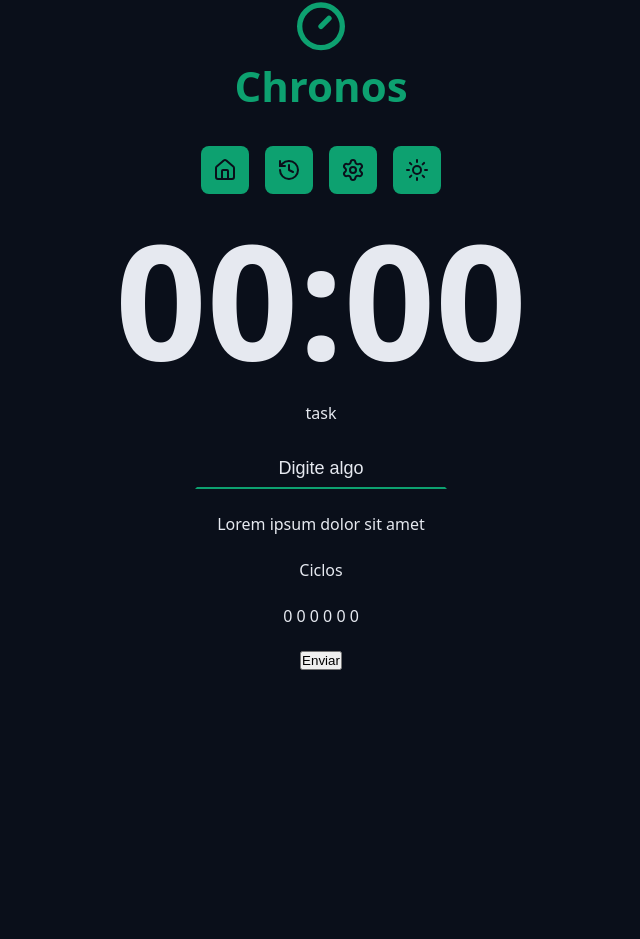
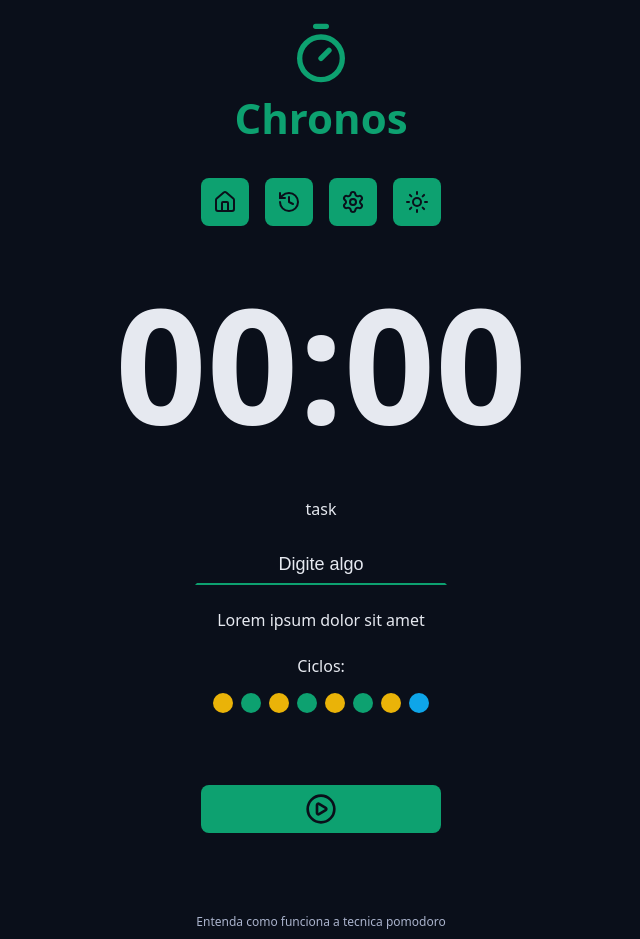
Before and after one commit to ravibarbosals/chronos-pomodoro, a React (Vite) app: page / in a window 1280 px wide. Shown: the part 43-982 px from the top of the page, without its empty margins (319-959 px from the left). Before the commit the page ends 800 px from the top, so only its background shows below. Built offline with nearby package versions, Linux system fonts and the light colour scheme.

Commit message:
feat: add Cycles, DefaultButton, and Footer components; refactor App layout and styles

```diff
--- a/src/App.tsx
+++ b/src/App.tsx
@@ -6,8 +6,13 @@
 
 import './styles/theme.css';
 import './styles/global.css';
+import { Cycles } from './components/Cycles';
+import { DefaultButton } from './components/DefaultButton';
+import { PlayCircleIcon } from 'lucide-react';
+import { Footer } from './components/Footer';
 
 export function App() {
+
   return (
     <>
       <Container>
@@ -38,14 +43,17 @@
           </div>
 
           <div className='formRow'>
-            <p>Ciclos</p>
-            <p> 0 0 0 0 0 0</p>
+            <Cycles />
           </div>
 
           <div className='formRow'>
-            <button>Enviar</button>
+            <DefaultButton icon={<PlayCircleIcon />} color='green' />
           </div>
         </form>
+      </Container>
+
+      <Container>
+        <Footer />
       </Container>
     </>
   );
--- a/src/components/Container.mocule.css
+++ /dev/null
@@ -1,12 +0,0 @@
-.container-fluid {
-    max-width: auto;
-}
-
-.container {
-    max-width: 98rem;
-    margin: 0 auto;
-}
-
-.content {
-    margin: 3.2rem;
-}
--- a/src/components/Container.tsx
+++ /dev/null
@@ -1,13 +0,0 @@
-import React from 'react';
-
-type ContainerProps = {
-  children: React.ReactNode;
-};
-
-export function Container({ children }: ContainerProps) {
-  return (
-    <div className='container'>
-      <div className='content'>{children}</div>
-    </div>
-  );
-}
--- /dev/null
+++ b/src/components/Cycles/index.tsx
@@ -0,0 +1,20 @@
+import styles from './styles.module.css';
+
+export function Cycles() {
+  return (
+    <div className={styles.cycles}>
+      <span>Ciclos:</span>
+
+      <div className={styles.cycleDots}>
+        <span className={`${styles.cycleDot} ${styles.workTime}`}></span>
+        <span className={`${styles.cycleDot} ${styles.shortBreakTime}`}></span>
+        <span className={`${styles.cycleDot} ${styles.workTime}`}></span>
+        <span className={`${styles.cycleDot} ${styles.shortBreakTime}`}></span>
+        <span className={`${styles.cycleDot} ${styles.workTime}`}></span>
+        <span className={`${styles.cycleDot} ${styles.shortBreakTime}`}></span>
+        <span className={`${styles.cycleDot} ${styles.workTime}`}></span>
+        <span className={`${styles.cycleDot} ${styles.longBreakTime}`}></span>
+      </div>
+    </div>
+  );
+}
--- /dev/null
+++ b/src/components/Cycles/styles.module.css
@@ -0,0 +1,31 @@
+.cycles {
+  display: flex;
+  flex-direction: column;
+  align-items: center;
+  justify-content: center;
+  gap: 1.6rem;
+}
+
+.cycleDots {
+  display: flex;
+  gap: 0.8rem;
+}
+
+.cycleDot {
+  width: 2rem;
+  height: 2rem;
+  background-color: var(--primary);
+  border-radius: 50%;
+}
+
+.workTime {
+  background: var(--warning);
+}
+
+.shortBreakTime {
+  background: var(--primary);
+}
+
+.longBreakTime {
+  background: var(--info);
+}
--- /dev/null
+++ b/src/components/DefaultButton/index.tsx
@@ -0,0 +1,20 @@
+import styles from './styles.module.css';
+
+type DefaultButtonProps = {
+  icon: React.ReactNode;
+  color?: 'green' | 'red';
+} & React.ComponentProps<'button'>;
+
+export function DefaultButton({
+  icon,
+  color = 'green',
+  ...props
+}: DefaultButtonProps) {
+  return (
+    <>
+      <button className={`${styles.button} ${styles[color]}`} {...props}>
+        {icon}
+      </button>
+    </>
+  );
+}
--- /dev/null
+++ b/src/components/DefaultButton/styles.module.css
@@ -0,0 +1,32 @@
+.button {
+  border: none;
+  background: var(--primary);
+  color: var(--text-over-primary);
+  display: flex;
+  align-items: center;
+  justify-content: center;
+  min-width: 24rem;
+  padding: 0.8rem;
+  border-radius: 0.8rem;
+  margin: 4.8rem 0;
+  cursor: pointer;
+  transition: all 0.1s ease-in-out;
+}
+.button svg {
+  width: 3.2rem;
+  height: 3.2rem;
+}
+
+.button:hover {
+  filter: brightness(80%);
+}
+
+.green {
+  background: var(--primary);
+  color: var(--text-over-primary);
+}
+
+.red {
+  background: var(--error);
+  color: var(--text-over-error);
+}
--- /dev/null
+++ b/src/components/Footer/index.tsx
@@ -0,0 +1,10 @@
+import styles from './styles.module.css';
+
+export function Footer() {
+  return (
+    <footer className={styles.footer}>
+      <a href=''>Entenda como funciona a tecnica pomodoro</a>
+      <a href=''>Chronos Pomodoro &copy; {new Date().getFullYear()}</a>
+    </footer>
+  );
+}
--- /dev/null
+++ b/src/components/Footer/styles.module.css
@@ -0,0 +1,18 @@
+.footer {
+  display: flex;
+  flex-direction: column;
+  align-items: center;
+  justify-content: center;
+  font-size: 1.2rem;
+  gap: 0.8rem;
+}
+
+.footer a {
+  color: var(--text-muted);
+  text-decoration: none;
+}
+
+.footer:hover {
+  color: var(--text-muted);
+  text-decoration: underline;
+}
```
